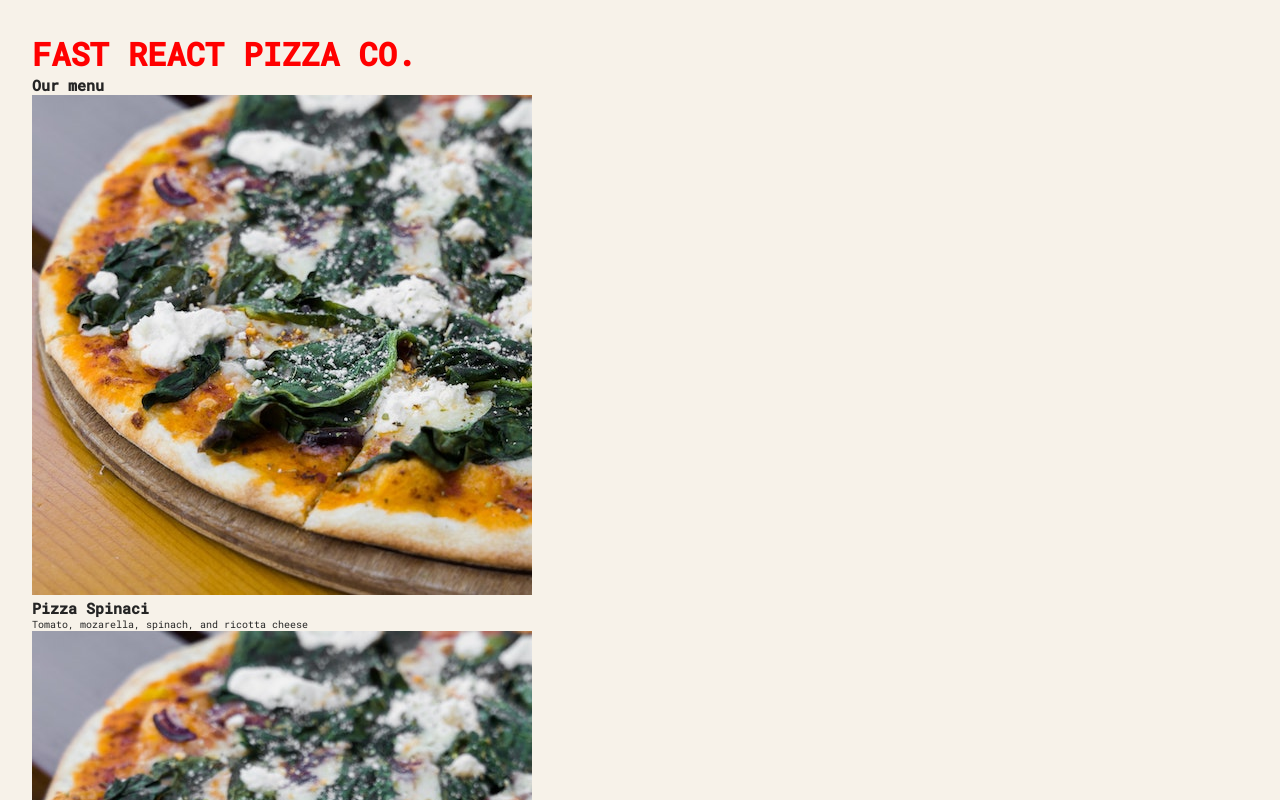
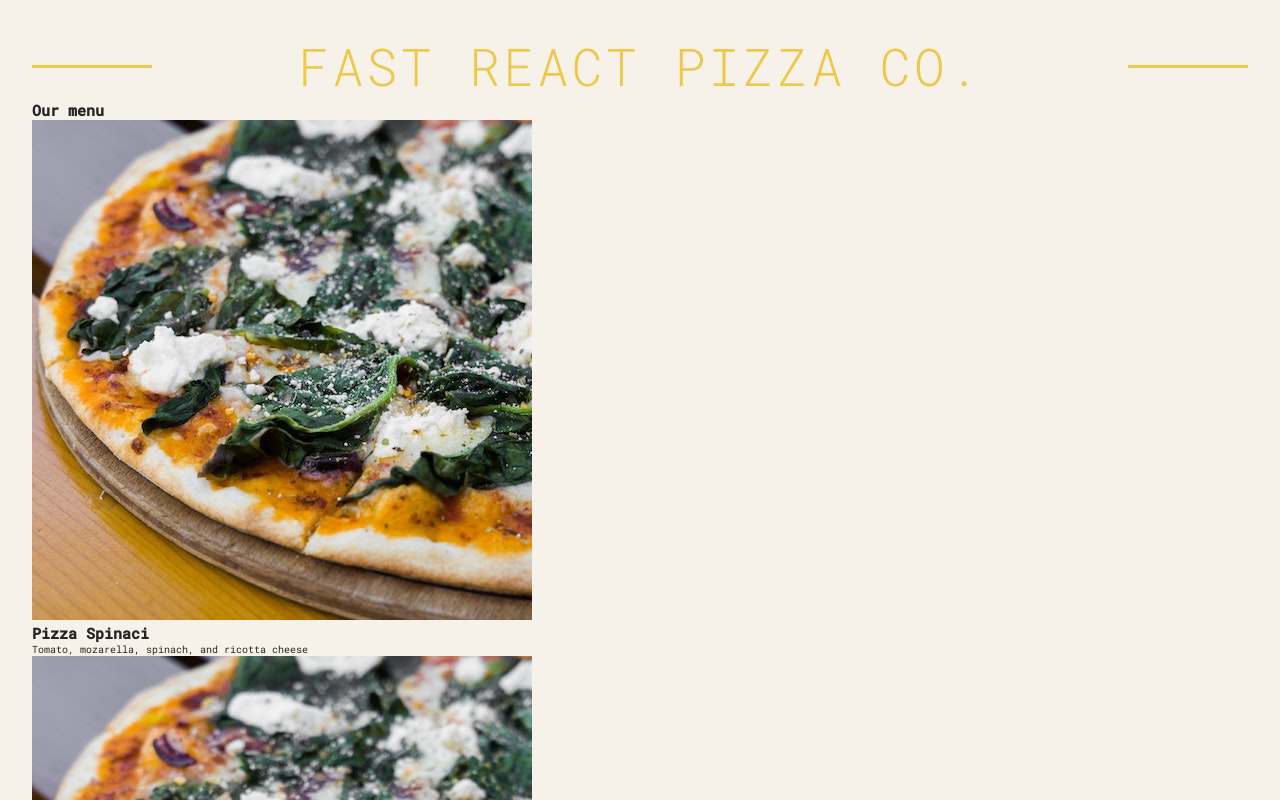
Before and after one commit to Scientific-Research/pizza-menu, a React (Vite) app: page / in a window 1280 px wide. Shown: the top 800 px of the page. Built offline with nearby package versions, Linux system fonts and the light colour scheme.

Commit message:
conatiner and header as classNames added

```diff
--- a/src/App.tsx
+++ b/src/App.tsx
@@ -48,21 +48,28 @@
 export default function App() {
   return (
     <>
-      <h1>Hello REACT!</h1>
-      <p>JS</p>
+      <div className="container">
+        {/* <h1>Hello REACT!</h1> */}
+        {/* <p>JS</p> */}
+      </div>
     </>
   );
 }
 
 export const Header = () => {
-  const style = {
-    color: "red",
-    fontSize: "32px",
-    textTransform: "uppercase" as "uppercase",
-    // Explicitly cast to the correct type
-  };
+  // const style = {
+  //   color: "red",
+  //   fontSize: "32px",
+  //   textTransform: "uppercase" as "uppercase",
+  //   // Explicitly cast to the correct type
+  // };
+  const style = {};
 
-  return <h1 style={style}>Fast React Pizza Co.</h1>;
+  return (
+    <header className="header">
+      <h1 style={style}>Fast React Pizza Co.</h1>
+    </header>
+  );
 };
 
 export const Menu = () => {
--- a/src/main.tsx
+++ b/src/main.tsx
@@ -4,12 +4,12 @@
 import "./index.css";
 
 ReactDOM.createRoot(document.getElementById("root") as HTMLElement).render(
-  // <React.StrictMode>
-  // <App />
-  <>
-    <Header />
-    <Menu />
-    <Footer />
-  </>
-  // </React.StrictMode>
+  <React.StrictMode>
+    <>
+      <App />
+      <Header />
+      <Menu />
+      <Footer />
+    </>
+  </React.StrictMode>
 );
```
